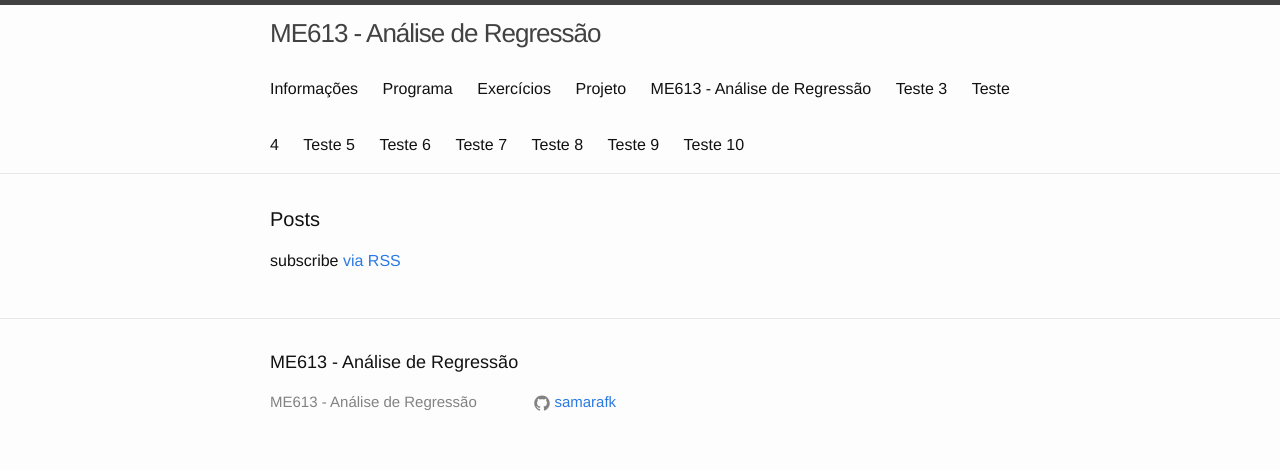
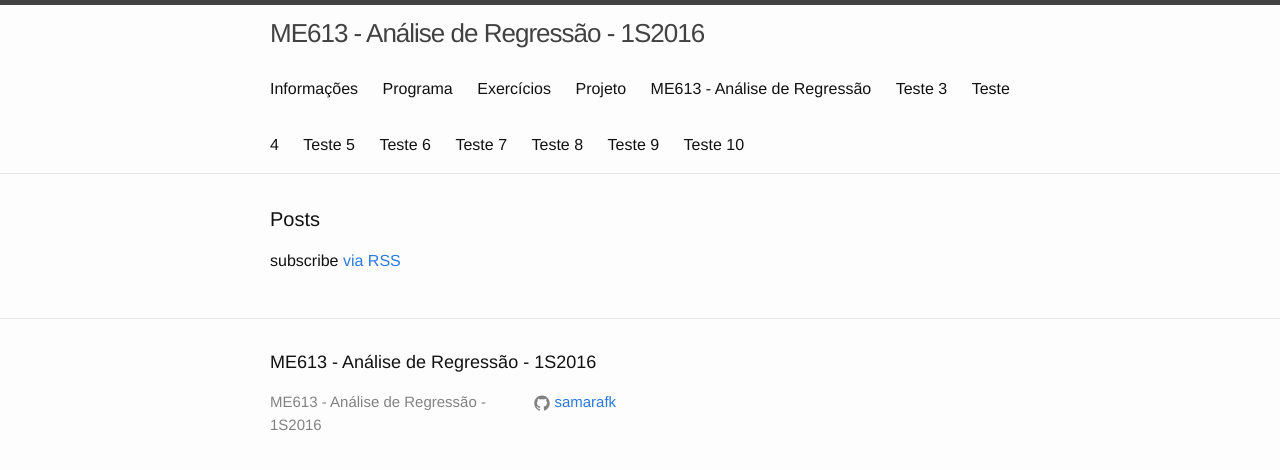
Before and after one commit to ME613-UNICAMP/ME613-UNICAMP.github.io, a Jekyll site: the page built from index.html, in a window 1280 px wide. Shown: the top 470 px of the page. Built offline with Jekyll 4.4.1, drawn with Linux system fonts in a browser that asks for light colours.

Commit message:
Atualizacao para branch 1S2016

```diff
--- a/_config.yml
+++ b/_config.yml
@@ -1,5 +1,5 @@
 # Site settings
-title: ME613 - Análise de Regressão
+title: ME613 - Análise de Regressão - 1S2016
 email:
 description: > # this means to ignore newlines until "baseurl:"
 baseurl: "" # the subpath of your site, e.g. /blog/
```
